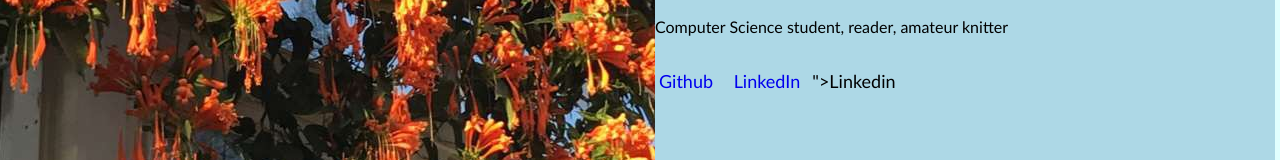
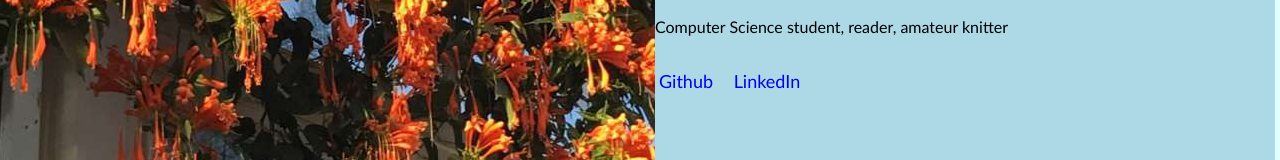
Before and after one commit to tarabogavelli/tarabogavelli.github.io, a plain HTML site: page index.html in a window 1280 px wide. Shown: the part 265-425 px from the top of the page. Drawn offline with Linux system fonts and the light colour scheme.

Commit message:
Add files via upload

```diff
--- a/index.html
+++ b/index.html
@@ -23,8 +23,8 @@
           </li>
           <li>
               <a href="https://www.linkedin.com/in/tara-bogavelli">LinkedIn</a>
-          <li>
-">Linkedin</a></li>
+          </li>
+
         </ul>
       </div>
 
```
